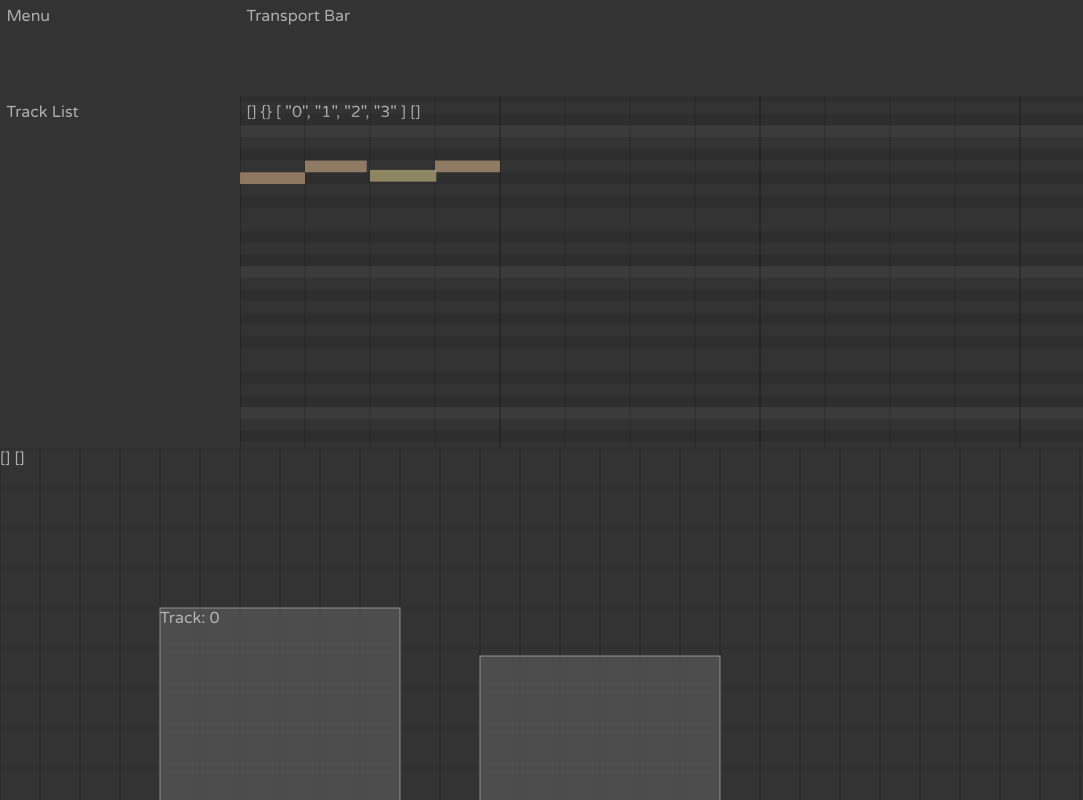
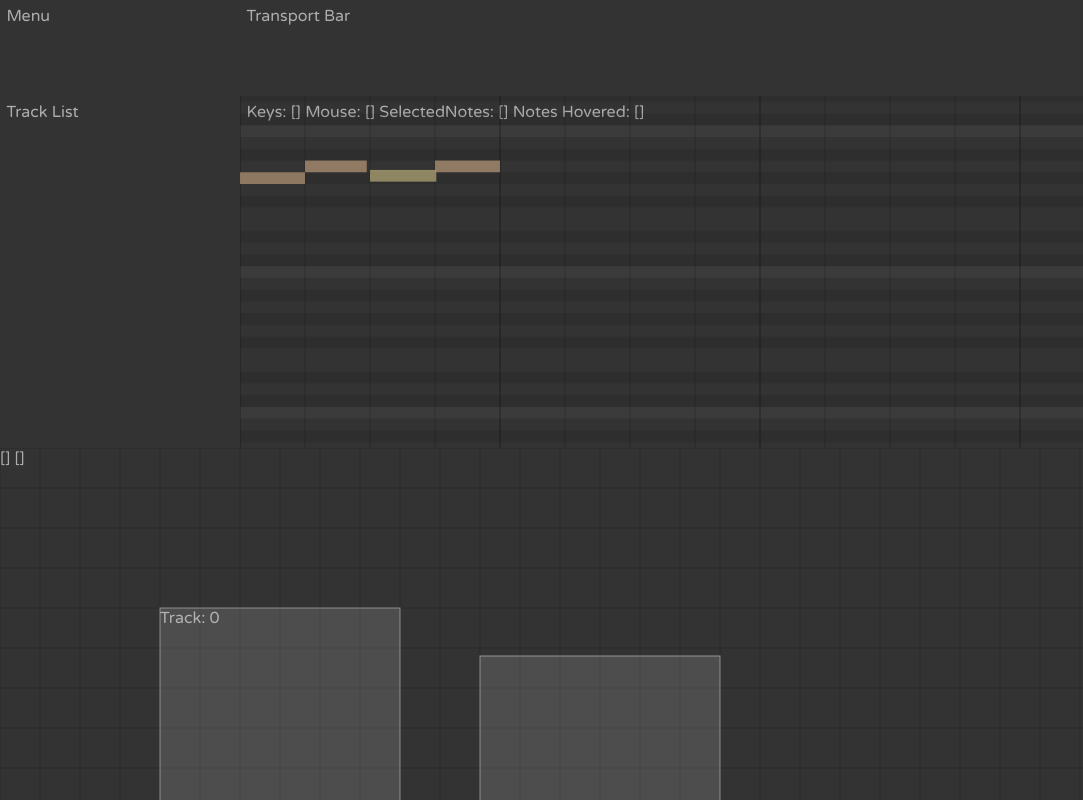
Before and after one commit to Ntropish/slaw, a Vue app: page / in a window 1280 px wide. Shown: the whole page, without its empty margins (0-1083 px from the left). Built offline with nearby package versions, Linux system fonts and the light colour scheme; the HTML template or start-up script is replaced by a standard one.

Commit message:
Polish things and get mouse cursor working again

```diff
--- a/src/renderer/GridLand.js
+++ b/src/renderer/GridLand.js
@@ -71,9 +71,6 @@ export default {
       this.dragStart = { x, y }
       this.dragEnd = { x, y }
 
-      // const snappedX = this.xSnap ? Math.round(x / this.xSnap) * this.xSnap : x
-      // const snappedY = this.ySnap ? Math.round(y / this.ySnap) * this.ySnap : y
-
       this.mouseDown(e)
 
       this.render()
--- a/src/renderer/TransientEditor.vue
+++ b/src/renderer/TransientEditor.vue
@@ -3,7 +3,7 @@
     <canvas ref="background" class="canvas background"/>
     <canvas ref="notes" class="canvas notes"/>
     <canvas ref="util" class="canvas util"/>
-    {{ keysState }} {{ noteBuffer }} {{ ids }} {{ selectedNotes }}
+    Keys: {{ keysState }} Mouse: {{ mouseState}} SelectedNotes: {{ selectedNotes }} Notes Hovered: {{ hoveredNotes }}
   </div>
 </template>
 
@@ -30,15 +30,6 @@ const pianoNoteColors = [
   dark,
   light
 ];
-
-// Event dragging ammounts are stored here until
-// they get big enough to turn into an action.
-// This allows drag to snap to grid
-let eventMoveBufferX = 0;
-let eventMoveBufferY = 0;
-let eventResizeBuffer = 0;
-
-let selectedNotesStash = null;
 
 const tools = {
   resize: {
@@ -102,7 +93,6 @@ export default {
     selectedNotes: [],
     noteBuffer: {},
     hoveredNotes: [],
-    cursor: "default",
     boxSelecting: false
   }),
   computed: {
@@ -113,16 +103,22 @@ export default {
       return [this.$refs.background, this.$refs.notes, this.$refs.util];
     },
     dragTool() {
-      if (this.keysState.includes("r")) return "resize";
+      if (this.keysState.includes("a")) return "resize";
       return "move";
     },
-    ids() {
-      return Object.keys(this.events);
+    cursor() {
+      const key2 = this.hoveredNotes.length ? "noteHovered" : "noteNotHovered";
+      const key3 = this.mouseState.length ? "cursorDown" : "cursor";
+      return tools[this.dragTool][key2][key3];
     }
   },
   watch: {
     beatCursor(val) {
       this.render();
+    },
+    dragTool(val) {
+      // start a new transform start/end when changing tools
+      this.redrag();
     }
   },
   methods: {
@@ -235,12 +231,6 @@ export default {
       // utilCtx.lineTo(cursorX, this.canvasHeight);
       // utilCtx.stroke();
     },
-    updateCursor() {
-      const noteIsHovered = this.hoveredNotes.length !== 0;
-      const keyOne = noteIsHovered ? "noteHovered" : "noteNotHovered";
-      const keyTwo = this.mouseIsDown ? "cursorDown" : "cursor";
-      this.cursor = tools[this.dragTool][keyOne][keyTwo];
-    },
     keyDown(e) {
       if (this.keysState.includes("q")) this.quantize();
     },
@@ -310,15 +300,14 @@ export default {
     },
     mouseUp(e) {
       const note = this.scanForNotes(e.offsetX, e.offsetY)[0];
-      eventMoveBufferX = 0;
-      eventMoveBufferY = 0;
       if (this.boxSelecting) {
         this.boxSelectFinish(e);
       }
       this.unbufferNotes();
     },
-    mouseMove({ x, y, e }) {
-      const notes = this.scanForNotes(x, y);
+    mouseMove({ e }) {
+      const notes = this.scanForNotes(e.offsetX, e.offsetY);
+      console.log(notes);
       this.hoveredNotes = notes;
       const note = notes && notes[0];
 
@@ -363,6 +352,16 @@ export default {
       this.$emit("noteset", this.noteBuffer);
       Vue.set(this, "noteBuffer", {});
     },
+    // When switching between tools the last transform needs to
+    // be applied and a new one created based on a new drag
+    redrag() {
+      this.unbufferNotes();
+      this.bufferNotes();
+      if (this.dragStart) {
+        this.dragStart = this.dragEnd;
+        this.dragStart = this.dragEnd;
+      }
+    },
     moveToolUpdate(xMove, yMove) {
       Object.values(this.noteBuffer).forEach(note => {
         note.beat = this.events[note.id].beat + xMove;
@@ -385,13 +384,10 @@ export default {
       this.onMouseUp(e);
     },
     boxSelectStart() {
-      console.log("start");
-
       this.bufferNotes();
       this.boxSelecting = true;
     },
     boxSelectFinish(e) {
-      console.log("done");
       this.boxSelectUpdate(e);
       Object.values(this.noteBuffer).forEach(note => {
         if (!this.selectedNotes.includes(note.id)) {
```
